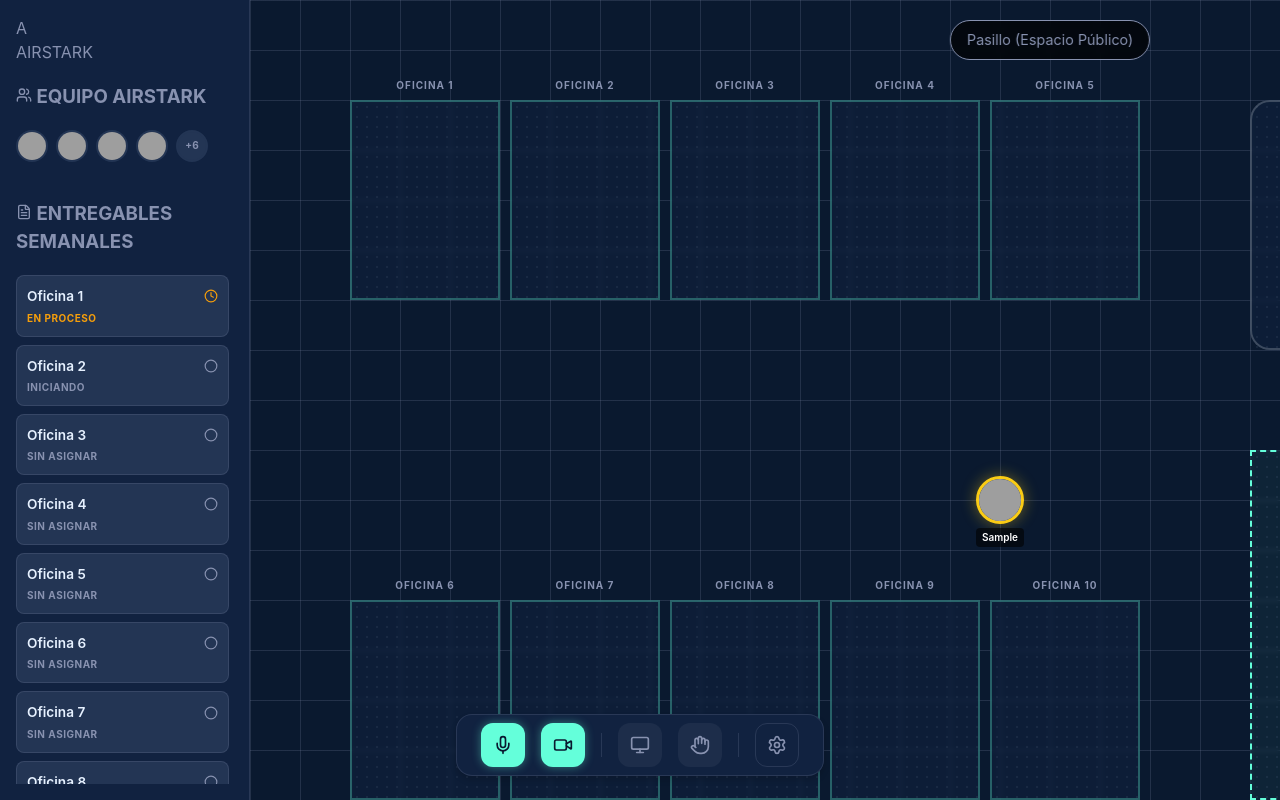
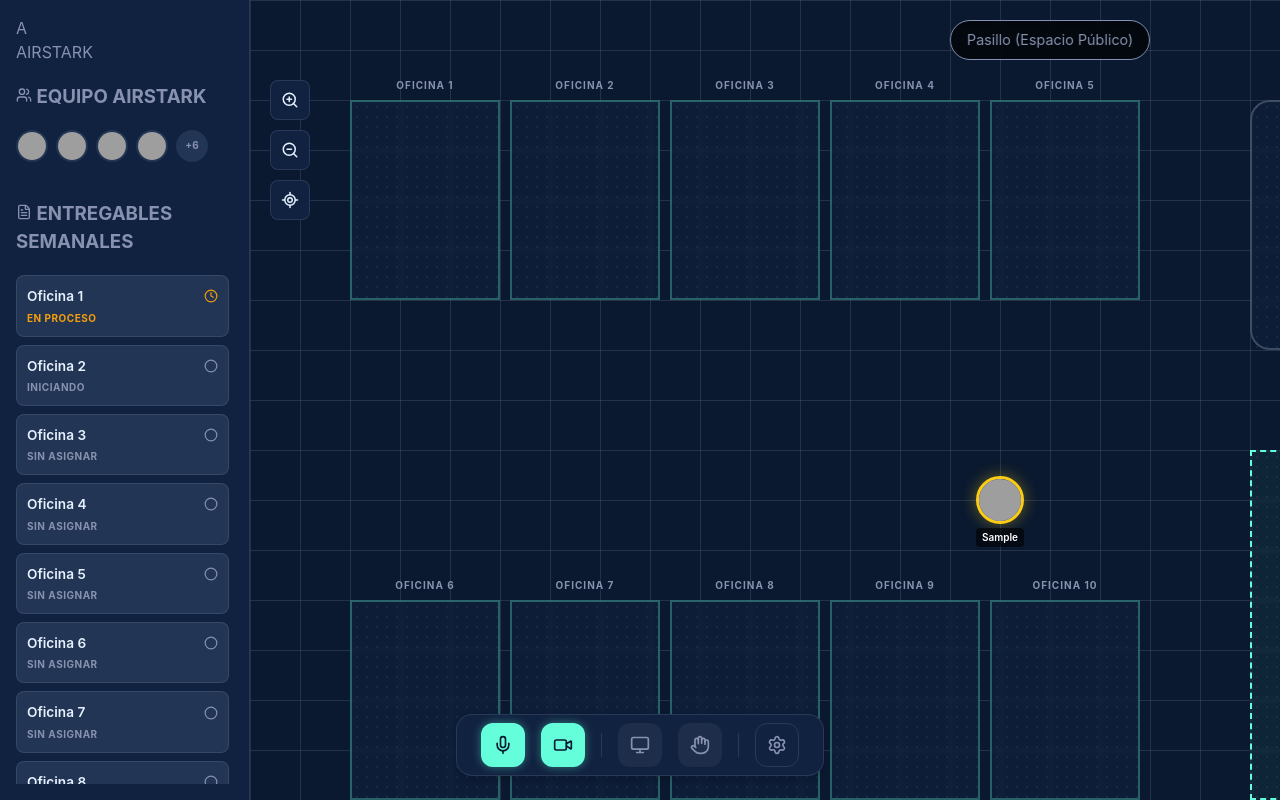
Before and after one commit to chris1597b/OFICINAS-VIRTUALES-DE-AIRSTARK, a React (Vite) app: page / in a window 1280 px wide. Both pictures are taken after typing "Sample" into the empty fields and a click on the button "Entrar a la Oficina". Built offline with nearby package versions, Linux system fonts and the light colour scheme; no server answers; grey boxes are pictures that could not be loaded.

Commit message:
Agregados controles de zoom y ubicacion en el mapa

```diff
--- a/src/components/Map/FloorPlan.css
+++ b/src/components/Map/FloorPlan.css
@@ -45,3 +45,41 @@
   border-color: var(--color-slate);
   color: var(--color-slate);
 }
+
+/* Map Controls */
+.map-controls {
+  position: absolute;
+  top: 80px;
+  left: 20px;
+  display: flex;
+  flex-direction: column;
+  gap: 10px;
+  z-index: 150;
+}
+
+.control-btn {
+  width: 40px;
+  height: 40px;
+  background: var(--bg-secondary);
+  border: 1px solid var(--border-subtle);
+  border-radius: 8px;
+  display: flex;
+  align-items: center;
+  justify-content: center;
+  color: var(--text-primary);
+  cursor: pointer;
+  transition: all 0.2s ease;
+  backdrop-filter: blur(8px);
+}
+
+.control-btn:hover {
+  background: var(--bg-card);
+  border-color: var(--color-soft-teal);
+  color: var(--color-soft-teal);
+  transform: translateY(-2px);
+  box-shadow: 0 4px 12px rgba(0,0,0,0.3);
+}
+
+.control-btn:active {
+  transform: translateY(0);
+}
--- a/src/components/Map/FloorPlan.jsx
+++ b/src/components/Map/FloorPlan.jsx
@@ -1,8 +1,9 @@
-import React, { useEffect, useState } from 'react';
+import React, { useEffect, useState, useRef } from 'react';
 import { Room } from './Room';
 import { Avatar } from './Avatar';
 import { RoomControls } from './RoomControls';
 import { useApp } from '../../context/AppContext';
+import { ZoomIn, ZoomOut, LocateFixed } from 'lucide-react';
 import './FloorPlan.css';
 
 // Room coordinates used for rendering bounds/collisions
@@ -24,6 +25,8 @@ const ROOM_COORDS = [
 export const FloorPlan = () => {
     const { user, setUser, rooms } = useApp();
     const [activeRoomId, setActiveRoomId] = useState(null);
+    const [zoom, setZoom] = useState(1);
+    const containerRef = useRef(null);
 
     // Keyboard Movement
     useEffect(() => {
@@ -63,8 +66,9 @@ export const FloorPlan = () => {
     const handleMapClick = (e) => {
         if (!user) return;
         const rect = e.currentTarget.getBoundingClientRect();
-        const x = e.clientX - rect.left;
-        const y = e.clientY - rect.top;
+        // Since we use transform scale, we need to adjust the coordinates
+        const x = (e.clientX - rect.left) / zoom;
+        const y = (e.clientY - rect.top) / zoom;
 
         setUser(prev => ({ ...prev, x, y }));
     };
@@ -84,8 +88,24 @@ export const FloorPlan = () => {
 
     const activeRoomData = activeRoomId ? getRoomData(activeRoomId) : null;
 
+    const handleZoomIn = () => setZoom(prev => Math.min(prev + 0.1, 2));
+    const handleZoomOut = () => setZoom(prev => Math.max(prev - 0.1, 0.5));
+
+    const handleLocateMe = () => {
+        if (!user || !containerRef.current) return;
+        const container = containerRef.current;
+        const targetX = (user.x * zoom) - (container.clientWidth / 2);
+        const targetY = (user.y * zoom) - (container.clientHeight / 2);
+
+        container.scrollTo({
+            left: targetX,
+            top: targetY,
+            behavior: 'smooth'
+        });
+    };
+
     return (
-        <div className="floor-plan-container">
+        <div className="floor-plan-container" ref={containerRef}>
             {/* HUD for Room Status */}
             {activeRoomData ? (
                 <div className="room-overlay-indicator in-room">
@@ -97,10 +117,30 @@ export const FloorPlan = () => {
                 </div>
             )}
 
+            {/* Map Controls */}
+            <div className="map-controls">
+                <button className="control-btn" onClick={handleZoomIn} title="Acercar">
+                    <ZoomIn size={18} />
+                </button>
+                <button className="control-btn" onClick={handleZoomOut} title="Alejar">
+                    <ZoomOut size={18} />
+                </button>
+                <button className="control-btn" onClick={handleLocateMe} title="Ubicarme">
+                    <LocateFixed size={18} />
+                </button>
+            </div>
+
             {/* Room Controls Panel */}
             {activeRoomData && <RoomControls currentRoom={activeRoomData} />}
 
-            <div className="floor-plan-map" onClick={handleMapClick}>
+            <div
+                className="floor-plan-map"
+                onClick={handleMapClick}
+                style={{
+                    transform: `scale(${zoom})`,
+                    transformOrigin: 'top left'
+                }}
+            >
                 {ROOM_COORDS.map(coords => {
                     const roomState = getRoomData(coords.id);
                     return (
```
